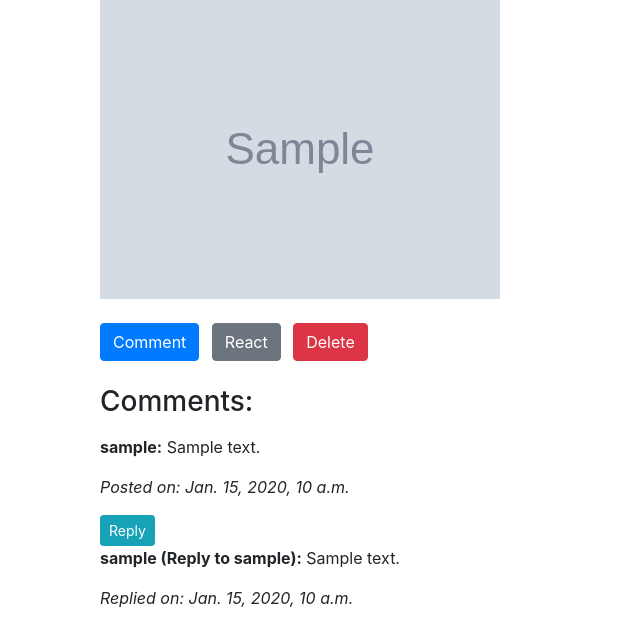
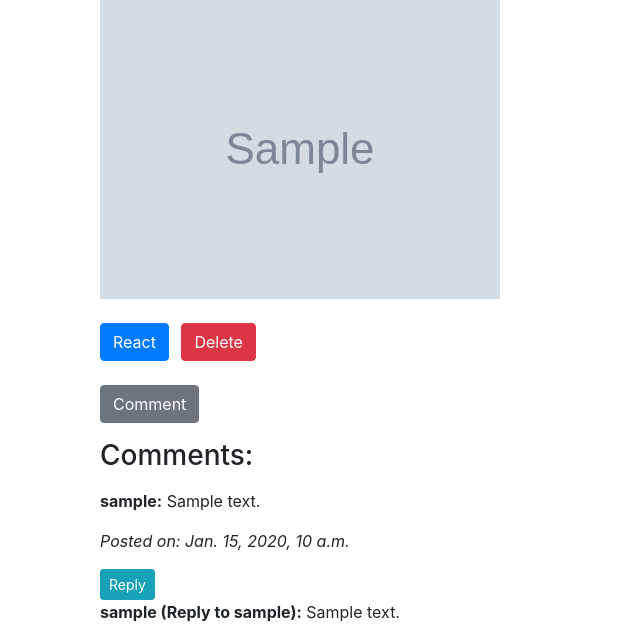
Before and after one commit to DenzelGitonga007/PATA, a Django app: page /posts/1/ in a window 1280 px wide. Shown: the part 369-1012 px from the top of the page, without its empty margins (0-640 px from the left). Run offline with Django 5.2, Linux system fonts and the light colour scheme; a user stored in the database is signed in; tables that the repository leaves empty hold one stand-in row (values such as "Sample post"); grey boxes marked "Sample" are stand-in pictures; some libraries are stand-ins or nearby versions.

Commit message:
comment modal

```diff
--- /dev/null
+++ b/templates/posts/comment_modal.html
@@ -0,0 +1,23 @@
+<!-- Modal for commenting -->
+<div class="modal fade" id="commentModal" tabindex="-1" role="dialog" aria-labelledby="commentModalLabel" aria-hidden="true">
+    <div class="modal-dialog modal-dialog-centered" role="document">
+        <div class="modal-content">
+            <div class="modal-header">
+                <h5 class="modal-title" id="commentModalLabel">Comment on Post</h5>
+                <button type="button" class="close" data-dismiss="modal" aria-label="Close">
+                    <span aria-hidden="true">&times;</span>
+                </button>
+            </div>
+            <div class="modal-body">
+                <form id="comment-form" method="post" action="{% url 'posts:comment_on_post' 0 %}">
+                    {% csrf_token %}
+                    <div class="form-group">
+                        <label for="comment-text">Leave a Comment:</label>
+                        <textarea class="form-control" id="comment-text" name="text" rows="5" required></textarea>
+                    </div>
+                    <button type="submit" class="btn btn-primary">Submit Comment</button>
+                </form>
+            </div>
+        </div>
+    </div>
+</div>
--- a/templates/posts/view_post_details.html
+++ b/templates/posts/view_post_details.html
@@ -17,13 +17,15 @@
 
         <!-- Buttons for reactions and comments -->
         <div class="mt-4 mb-4">
-            <button class="btn btn-primary mr-2"><a href="{% url 'posts:comment_on_post' post.id %}" class="text-white">Comment</a></button>
-            <button class="btn btn-secondary mr-2"><a href="{% url 'posts:react_to_post' post.id %}" class="text-white">React</a></button>
+            <button class="btn btn-primary mr-2"><a href="{% url 'posts:react_to_post' post.id %}" class="text-white">React</a></button>
             {% if post.user == request.user %}
                 <button class="btn btn-danger"><a href="{% url 'posts:delete_post' post.id %}" class="text-white">Delete</a></button>
             {% endif %}
         </div>
     </div>
+
+    <!-- Comment button -->
+    <button class="btn btn-secondary mb-3 comment-btn" data-post-id="{{ post.id }}" data-toggle="modal" data-target="#commentModal">Comment</button>
 
     <!-- Comment section -->
     <div class="comment-section">
@@ -45,4 +47,7 @@
         {% endfor %}
     </div>
 </div>
+
+<!-- Comment modal -->
+{% include 'posts/comment_modal.html' %}
 {% endblock %}
```
Also changed, not shown: templates/posts/posts_index.html (+3 -23 lines).
